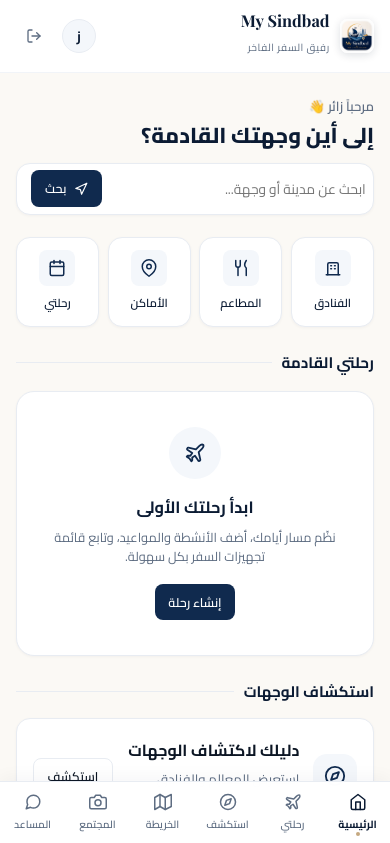
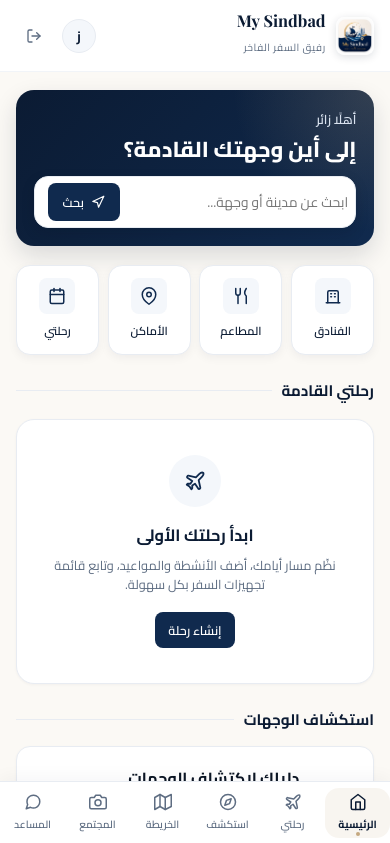
Before and after one commit to alanshahd82-dotcom/Id-hamda, a website: page index.html in a window 390 px wide. Both pictures are taken after a click on the button "المتابعة كزائر". Shown: the top 843 px of the page. Drawn offline with nearby package versions, Linux system fonts and the light colour scheme.

Commit message:
Refine My Sindbad visual identity and mobile presentation

```diff
--- a/index.html
+++ b/index.html
@@ -189,7 +189,9 @@ label .inp { margin-top: 0.35rem; }
 /* شاشة الدخول */
 .auth {
   min-height: 100vh;
-  background: linear-gradient(180deg, var(--navy-950) 0%, var(--navy-900) 100%);
+  background:
+    radial-gradient(circle at 50% -10%, rgba(197,168,128,.22), transparent 34%),
+    linear-gradient(180deg, var(--navy-950) 0%, var(--navy-900) 100%);
   color: #fff;
   display: flex;
   flex-direction: column;
@@ -201,7 +203,7 @@ label .inp { margin-top: 0.35rem; }
 .auth .logo { width: 76px; height: 76px; margin-bottom: 0.8rem; }
 .auth .logo img { width: 100%; height: 100%; display: block; object-fit: cover; border-radius: 22%; }
 .auth h1 { font-size: 1.85rem; color: #ffffff; letter-spacing: 0.5px; margin-bottom: 0.15rem; }
-.auth .tag { color: var(--gold); font-size: 0.72rem; letter-spacing: 2px; font-weight: 600; margin-bottom: 1.6rem; }
+.auth .tag { color: var(--gold); font-size: 0.76rem; letter-spacing: .4px; font-weight: 700; margin-bottom: 1.6rem; }
 .auth-card {
   background: var(--surface);
   color: var(--text-main);
@@ -258,11 +260,11 @@ label .inp { margin-top: 0.35rem; }
 
 /* الهيدر العلوي */
 .hdr {
-  background: rgba(255, 255, 255, 0.98);
+  background: var(--surface);
   backdrop-filter: blur(10px);
   -webkit-backdrop-filter: blur(10px);
   border-bottom: 1px solid var(--border-subtle);
-  padding: 0.75rem 1rem;
+  padding: 0.7rem 1rem;
   padding-top: calc(0.75rem + env(safe-area-inset-top));
   display: flex;
   justify-content: space-between;
@@ -271,7 +273,7 @@ label .inp { margin-top: 0.35rem; }
   z-index: 30;
 }
 .hdr .brand { display: flex; align-items: center; gap: 0.65rem; }
-.hdr .brand-logo { width: 34px; height: 34px; display: block; object-fit: cover; border-radius: 22%; flex-shrink: 0; }
+.hdr .brand-logo { width: 38px; height: 38px; display: block; object-fit: cover; border-radius: 22%; flex-shrink: 0; }
 .hdr .brand b { font-size: 1.02rem; color: var(--navy-900); display: block; line-height: 1.1; font-weight: 700; }
 .hdr .brand small { color: var(--text-muted); font-size: 0.64rem; letter-spacing: 0.5px; }
 .hdr .u { display: flex; align-items: center; gap: 0.6rem; }
@@ -304,9 +306,17 @@ label .inp { margin-top: 0.35rem; }
 .hdr button:hover { color: var(--danger); background: var(--danger-light); }
 
 /* الصفحة الرئيسية — ترويسة وبحث */
-.home-hero { margin-bottom: 1.2rem; padding: 0.2rem 0; }
-.home-hero .greeting { font-size: 0.82rem; color: var(--text-muted); font-weight: 600; margin-bottom: 0.2rem; display: block; }
-.home-hero h2 { font-size: 1.35rem; color: var(--navy-900); font-weight: 800; line-height: 1.3; margin-bottom: 0.85rem; }
+.home-hero {
+  margin-bottom: 1.2rem;
+  padding: 1.1rem;
+  border-radius: var(--radius-lg);
+  background:
+    radial-gradient(circle at 100% 0%, rgba(197,168,128,.2), transparent 36%),
+    linear-gradient(135deg, var(--navy-900), var(--navy-800));
+  box-shadow: 0 10px 24px rgba(11, 27, 51, .14);
+}
+.home-hero .greeting { font-size: 0.8rem; color: #d9e2ef; font-weight: 600; margin-bottom: 0.2rem; display: block; }
+.home-hero h2 { font-size: 1.35rem; color: #ffffff; font-weight: 800; line-height: 1.3; margin-bottom: 0.85rem; }
 .home-search {
   display: flex;
   align-items: center;
@@ -315,7 +325,7 @@ label .inp { margin-top: 0.35rem; }
   border: 1px solid var(--border);
   border-radius: var(--radius-md);
   padding: 0.3rem 0.45rem 0.3rem 0.85rem;
-  box-shadow: var(--shadow-sm);
+  box-shadow: 0 5px 14px rgba(6, 14, 26, .14);
 }
 .home-search:focus-within { border-color: var(--navy-700); }
 .home-search .inp { border: none; padding: 0.45rem 0; font-size: 0.86rem; flex: 1; min-height: auto; }
@@ -338,7 +348,7 @@ label .inp { margin-top: 0.35rem; }
   color: var(--navy-900);
   cursor: pointer;
   font-family: inherit;
-  box-shadow: var(--shadow-sm);
+  box-shadow: 0 3px 10px rgba(11, 27, 51, .05);
   min-height: 72px;
   justify-content: center;
 }
@@ -477,7 +487,7 @@ iframe.map { width: 100%; height: 240px; border: 1px solid var(--border); border
   transform: translateX(-50%);
   width: 100%;
   max-width: 440px;
-  background: rgba(255, 255, 255, 0.98);
+  background: var(--surface);
   backdrop-filter: blur(12px);
   -webkit-backdrop-filter: blur(12px);
   display: flex;
@@ -506,6 +516,7 @@ iframe.map { width: 100%; height: 240px; border: 1px solid var(--border); border
 }
 .bnav button:active { transform: none; }
 .bnav button.on { color: var(--navy-900); font-weight: 700; }
+.bnav button.on { background: var(--gold-light); border-radius: var(--radius-md); }
 .bnav button.on::after {
   content: '';
   position: absolute;
@@ -571,7 +582,7 @@ function authHTML(){return `
  <div class="auth">
   <div class="logo">${LOGO}</div>
   <h1 class="en">My Sindbad</h1>
-  <div class="tag">PREMIUM TRAVEL EXPERIENCE</div>
+   <div class="tag">رفيقك الذكي لاكتشاف العالم</div>
   <div class="auth-card">
    <div class="tabs">
     <button class="${authTab==='login'?'on':''}" onclick="authTab='login';render()">تسجيل الدخول</button>
@@ -612,7 +623,7 @@ const cityChips=()=>`<div class="row" style="margin-bottom:.85rem">${Object.keys
 function pgHome(P){const t=lg('sb_trip',null);
  P.innerHTML=`
   <div class="home-hero">
-   <span class="greeting">مرحباً ${esc(session.name)} 👋</span>
+    <span class="greeting">أهلًا ${esc(session.name)}</span>
    <h2>إلى أين وجهتك القادمة؟</h2>
    <div class="home-search">
     <input class="inp" id="q" placeholder="ابحث عن مدينة أو وجهة..." onkeydown="if(event.key==='Enter')doSearch()">
```
